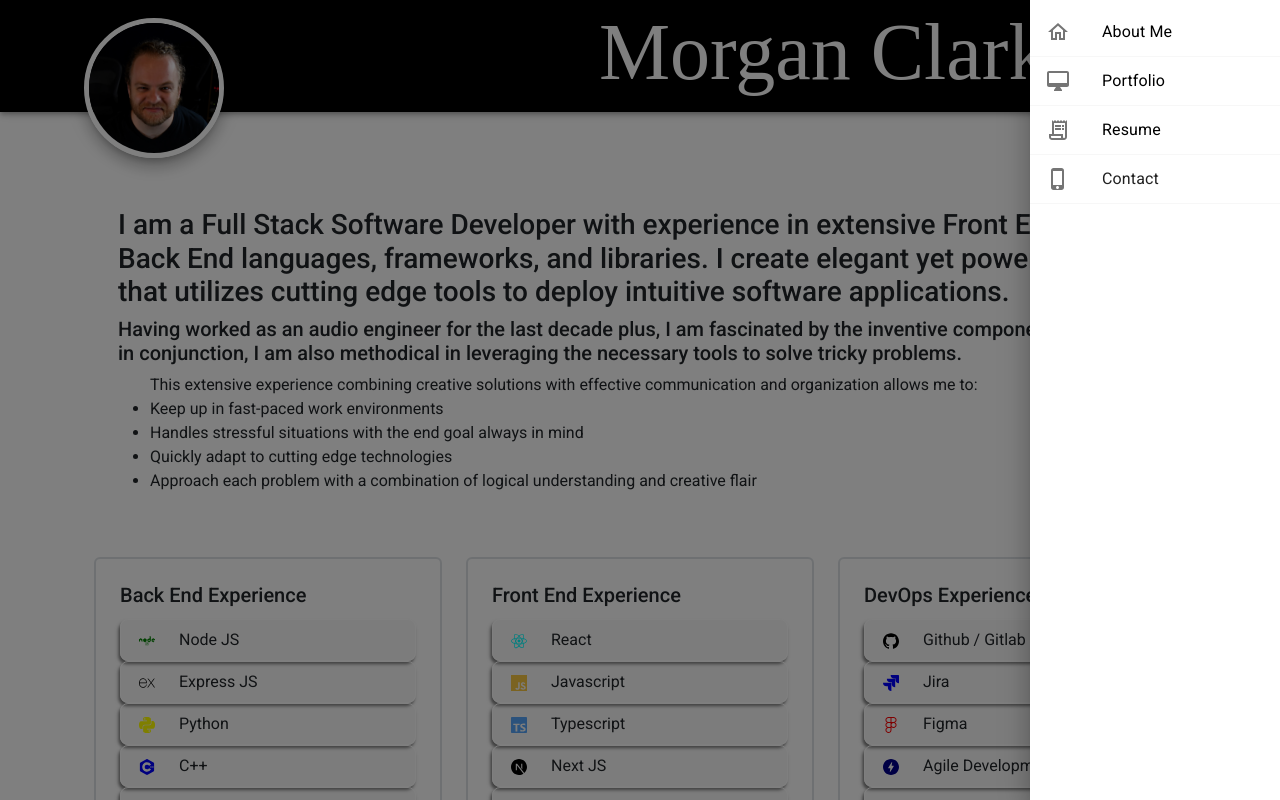
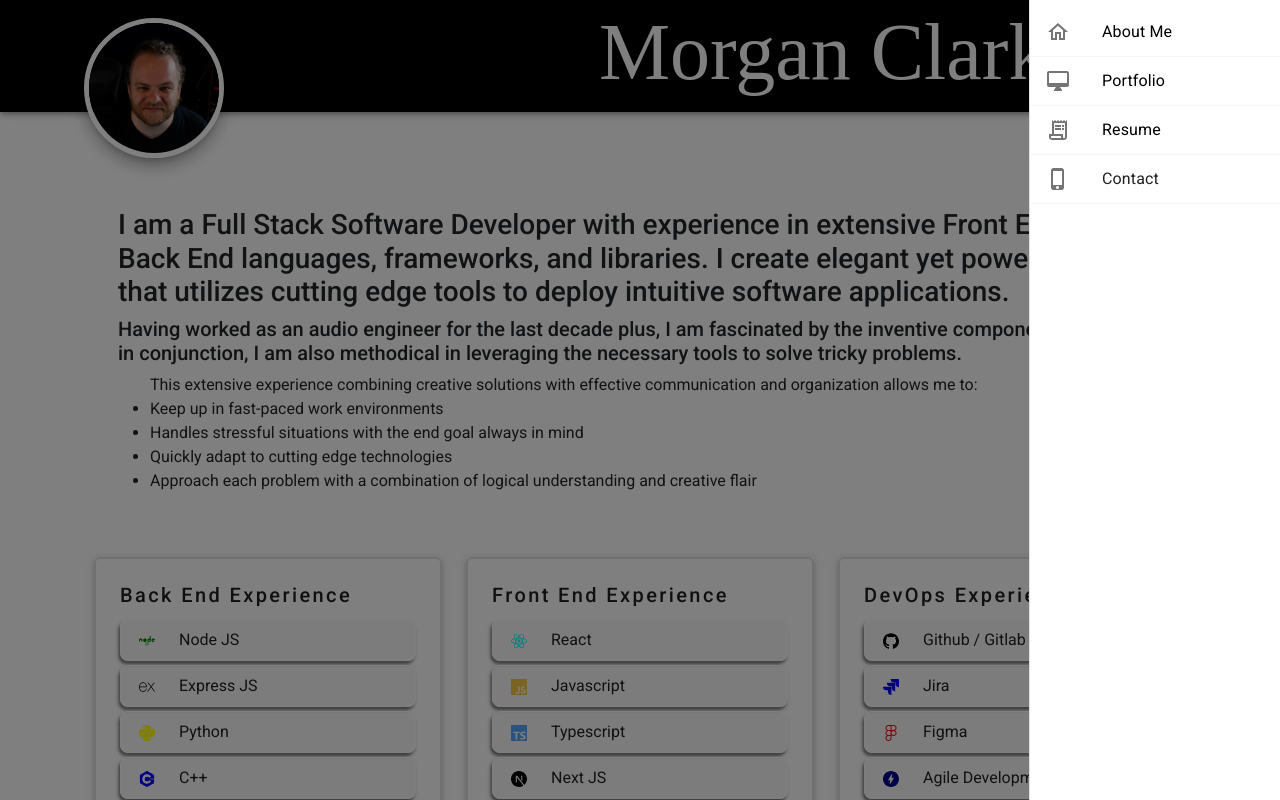
Before and after one commit to morgs999/my-portfolio, a React (Vite) app: page / in a window 1280 px wide. Both pictures are taken after a click on the button 1196 px from the left and 56 px from the top of the page. Shown: the top 800 px of the page. Built offline with nearby package versions, Linux system fonts and the light colour scheme; a web font is replaced by a local one.

Commit message:
cleaned up tables
added typing animation

```diff
--- a/app.css
+++ b/app.css
@@ -51,10 +51,18 @@
 
 #intro-li-4 {
     opacity: 0;
-    animation: fadeIn 1s ease forwards 2.3s;
+    animation: slideRight 1s ease forwards 2.3s;
 }
 
 /* EXPERIENCE TABLES */
+
+.typewriter {
+    overflow: hidden;
+    /* white-space: nowrap; */
+    margin: auot;
+    letter-spacing: .12em;
+    animation: typing 3.5s steps(40, end);
+}
 
 .exp-card {
     height: 100%;
@@ -64,6 +72,7 @@
     display: flex;
     flex-wrap: wrap;
     padding-left: 10px;
+    margin-bottom: 4px;
     border: 1px solid white;
     background-color: rgba(200, 200, 200, 0.1);
     border-radius: 0.5rem;
@@ -183,6 +192,18 @@
     }
 }
 
+@keyframes typing {
+    from {
+        width: 0;
+    }
+
+    to {
+        width: 100%;
+    }
+}
+
+/* MOBILE CSS */
+
 @media (max-width: 500px) {
     .signature {
         font-size: 2em;
--- a/index.html
+++ b/index.html
@@ -4,6 +4,7 @@
 <head>
     <meta charset="UTF-8">
     <meta name="viewport" content="width=device-width, initial-scale=1.0">
+    <!-- FAVICON -->
     <link rel="icon" type="image/x-icon" href="/pngs/thumbnail logo black small.png">
     <!-- MY CSS FILE -->
     <link rel="stylesheet" href="app.css">
--- a/src/components/Experience.jsx
+++ b/src/components/Experience.jsx
@@ -1,4 +1,6 @@
 import { expTable } from "../constants/exptable";
+import Paper from '@mui/material/Paper';
+
 
 export default function Experience() {
     return (
@@ -8,8 +10,9 @@
                     {Object.entries(expTable).map(([key, value]) => {
                         return (
                             <div className="col-lg-4 col-sm-6 pb-4">
+                                <Paper className='exp-card' elevation={3}>
                                     <div id={key} className='exp-card border border-2 rounded p-4 '>
-                                    <h5 className=''>
+                                        <h5 className='typewriter'>
                                             {value.title}
                                         </h5>
                                         <div className='exp-table align-content-center py-1'>
@@ -25,6 +28,7 @@
                                             })}
                                         </div>
                                     </div>
+                                </Paper>
                             </div>
                         )
                     })
--- a/src/components/NavBar.jsx
+++ b/src/components/NavBar.jsx
@@ -1,8 +1,8 @@
 import React, { useState } from 'react';
 import { Link } from 'react-router-dom';
+
 import AppBar from '@mui/material/AppBar';
 import Box from '@mui/material/Box';
-
 import Drawer from '@mui/material/Drawer';
 import Button from '@mui/material/Button';
 import List from '@mui/material/List';
@@ -11,13 +11,9 @@
 import ListItemButton from '@mui/material/ListItemButton';
 import ListItemIcon from '@mui/material/ListItemIcon';
 import ListItemText from '@mui/material/ListItemText';
-import InboxIcon from '@mui/icons-material/MoveToInbox';
-import MailIcon from '@mui/icons-material/Mail';
+import Typography from '@mui/material/Typography';
+
 import MenuIcon from '@mui/icons-material/Menu';
-
-import Toolbar from '@mui/material/Toolbar';
-import Typography from '@mui/material/Typography';
-import IconButton from '@mui/material/IconButton';
 import HomeOutlinedIcon from '@mui/icons-material/HomeOutlined';
 import DesktopMacOutlinedIcon from '@mui/icons-material/DesktopMacOutlined';
 import ReceiptLongOutlinedIcon from '@mui/icons-material/ReceiptLongOutlined';
@@ -29,17 +25,17 @@
 import { Grid } from '@mui/material';
 
 
-const theme = createTheme({
-  palette: {
-    mode: 'light',
-    primary: {
-      main: 'rgba(0,0,0,0.81)',
-    },
-    secondary: {
-      main: 'rgba(9,0,129,0.78)',
-    },
-  },
-});
+// const theme = createTheme({
+//   palette: {
+//     mode: 'light',
+//     primary: {
+//       main: 'rgba(0,0,0,0.81)',
+//     },
+//     secondary: {
+//       main: 'rgba(9,0,129,0.78)',
+//     },
+//   },
+// });
 
 export default function NavBar() {
 
@@ -126,7 +122,10 @@
           <Button onClick={toggleDrawer(true)}>
             <MenuIcon sx={{ fontSize: '2rem', color: 'white' }} />
           </Button>
-          <Drawer open={open} onClose={toggleDrawer(false)} anchor='right'>
+          <Drawer open={open} onClose={toggleDrawer(false)} anchor="right"
+            color="neutral"
+            size="sm"
+            variant="soft">
             {DrawerList}
           </Drawer>
 
--- a/src/pages/About.jsx
+++ b/src/pages/About.jsx
@@ -9,7 +9,7 @@
             <div className="container intro-container p-5">
                 {/* <h1 className="signature" id=''>Morgan Clarke</h1> */}
 
-                <h3 className="animate__animated">
+                <h3 id="intro-1">
                     I am a Full Stack Software Developer with experience in extensive Front End and Back End languages, frameworks, and libraries.  I create elegant yet powerful code that utilizes cutting edge tools to deploy intuitive software applications.
                 </h3>
 
```
Lines whose indentation alone changed are shown as unchanged.
